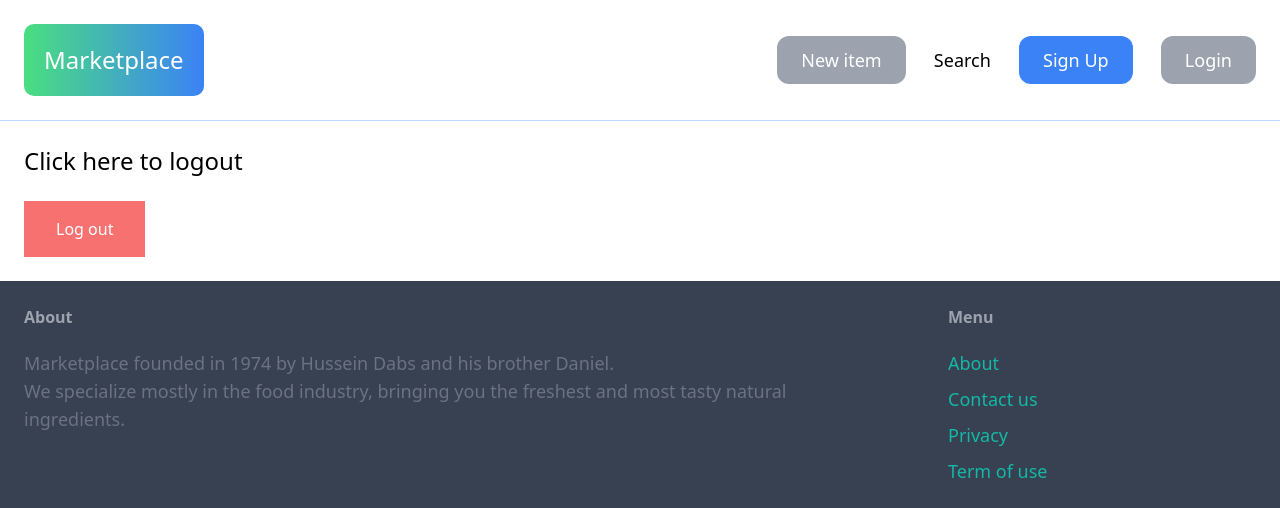
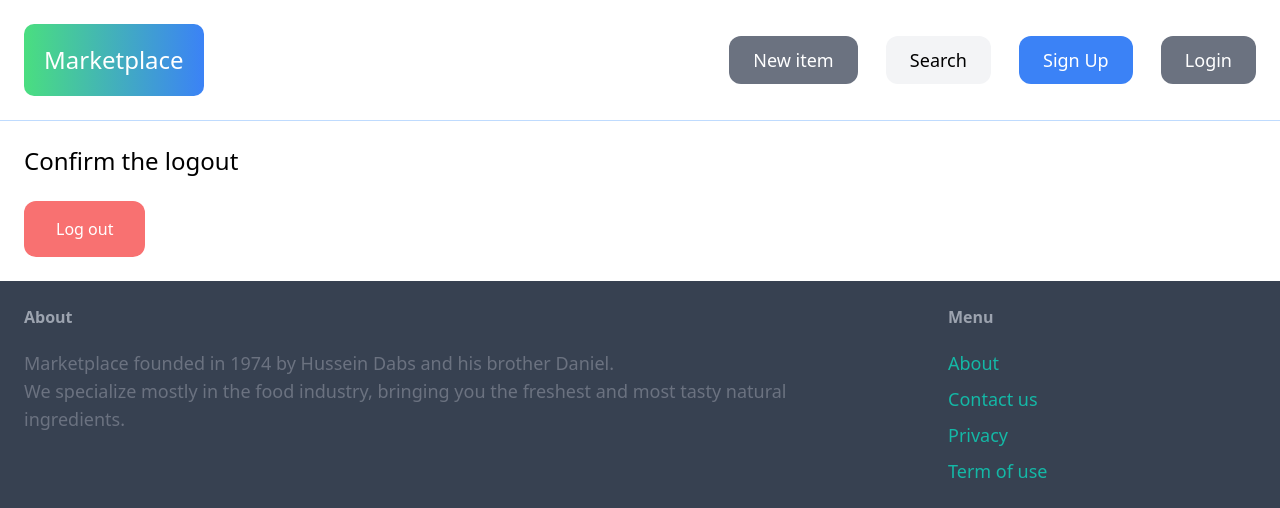
Before and after one commit to MyBestHub/Marketplace-Django, a Django app: template Marketplace/core/templates/core/myaccount.html in a window 1280 px wide. Shown: the top 508 px of the page. Run offline with Django 4.2, Linux system fonts and the light colour scheme; the template is opened without the code that fills it, so the values that code supplies are empty; some libraries are stand-ins or nearby versions.

Commit message:
hover color changes

```diff
--- a/Marketplace/Marketplace/settings.py
+++ b/Marketplace/Marketplace/settings.py
@@ -20,7 +20,7 @@ BASE_DIR = Path(__file__).resolve().parent.parent
 # See https://docs.djangoproject.com/en/4.1/howto/deployment/checklist/
 
 # SECURITY WARNING: keep the secret key used in production secret!
-SECRET_KEY = 'django-insecure-_
+SECRET_KEY = 'django-
 
 # SECURITY WARNING: don't run with debug turned on in production!
 DEBUG = True
--- a/Marketplace/core/templates/core/base.html
+++ b/Marketplace/core/templates/core/base.html
@@ -16,8 +16,8 @@
             <a href="/" class="text-2xl bg-gradient-to-r from-green-400 to-blue-500 hover:from-pink-500 hover:to-yellow-500" style="font-weight: 500; color:white; padding: 20px;border-radius: 10px;">Marketplace</a>
 
             <div class="space-x-6">
-                <a href="{% url 'item:new' %}" class="px-6 py-3 text-lg font-medium bg-gray-400 text-white rounded-xl hover:bg-gray-600">New item</a>
-                <a href="{% url 'item:items' %}" class="text-lg font-medium hover:text-blue-700">Search</a>  <!--Browse link-->
+                <a href="{% url 'item:new' %}" class="px-6 py-3 text-lg font-medium bg-gray-500 text-white rounded-xl hover:bg-gray-600">New item</a>
+                <a href="{% url 'item:items' %}" class="px-6 py-3 text-lg font-medium bg-gray-100 rounded-xl hover:text-blue-700">Search</a>  <!--Browse link-->
 
                 {% if request.user.is_authenticated %}
                     <a href="{% url 'conversation:inbox' %}" class="px-6 py-3 text-lg font-medium bg-blue-500 text-white rounded-xl hover:bg-blue-700">Inbox</a>
@@ -25,7 +25,7 @@
                     <a href="{% url 'core:myaccount' %}" class="px-6 py-3 text-lg font-medium bg-red-400 text-white rounded-xl hover:bg-red-600">Logout</a>
                 {% else %}
                     <a href="{% url 'core:signup' %}" class="px-6 py-3 text-lg font-medium bg-blue-500 text-white rounded-xl hover:bg-blue-700">Sign Up</a>
-                    <a href="{% url 'core:login' %}" class="px-6 py-3 text-lg font-medium bg-gray-400 text-white rounded-xl hover:bg-gray-600">Login</a>
+                    <a href="{% url 'core:login' %}" class="px-6 py-3 text-lg font-medium bg-gray-500 text-white rounded-xl hover:bg-gray-600">Login</a>
                 {% endif %}
             </div>
         </nav>
--- a/Marketplace/core/templates/core/contact.html
+++ b/Marketplace/core/templates/core/contact.html
@@ -11,6 +11,6 @@
 <h2>
         <a  href="https://www.linkedin.com/in/harvey-hussein-deaibes-080756121/">LinkedIn Link: <u>www.linkedin.com/in/harvey-hussein-deaibes-080756121</u></a><br><br>
         <a href="https://github.com/MyBestHub">GitHub Link: <u> https://github.com/MyBestHub</u></a><br><br>
-        Email: hussein_deaibes1@hotmail.com
+        Email contact: hussein_deaibes1@hotmail.com
 </h2>
 {% endblock %}
--- a/Marketplace/core/templates/core/myaccount.html
+++ b/Marketplace/core/templates/core/myaccount.html
@@ -3,7 +3,7 @@
 {% block title %}My account{% endblock %}
 
 {% block content %}
-<h1 class="text-2xl">Click here to logout</h1>
+<h1 class="text-2xl">Confirm the logout</h1>
 
-<a href="{% url 'core:logout' %}" class="mt-6 inline-block py-4 px-8 bg-red-400 text-white">Log out</a>
+<a href="{% url 'core:logout' %}" class="mt-6 inline-block py-4 px-8 bg-red-400 text-white rounded-xl hover:bg-red-600">Log out</a>
 {% endblock %}
```
Also changed, not shown: Marketplace/db.sqlite3.
